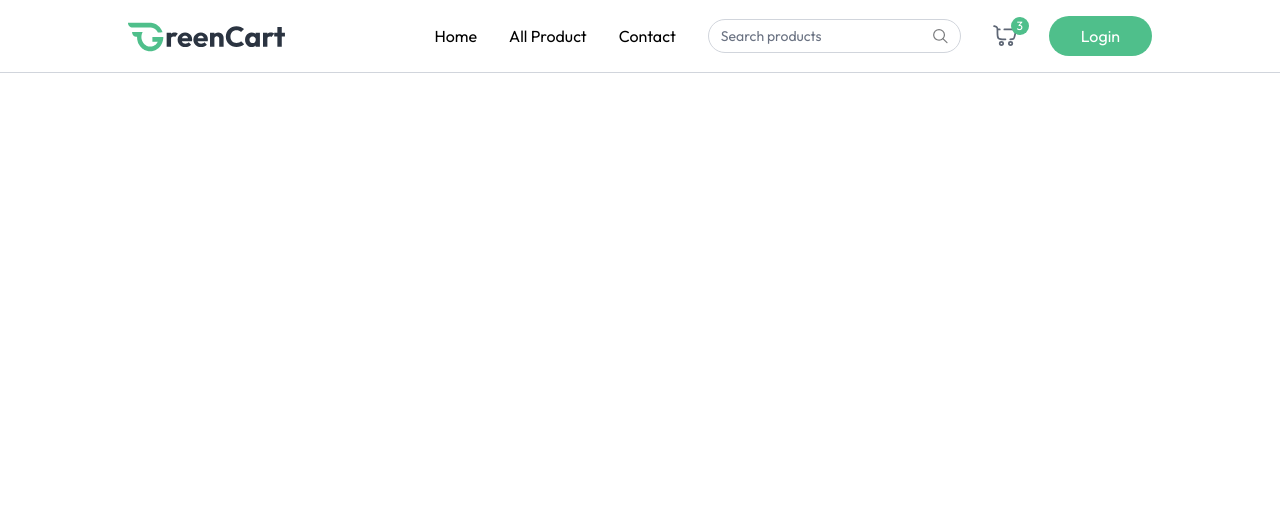
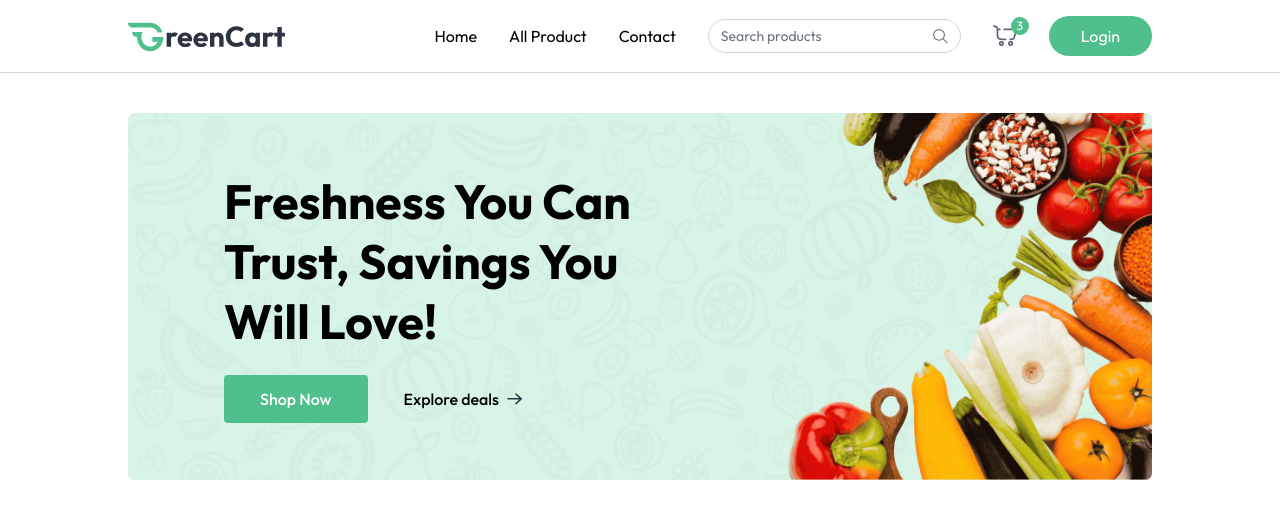
Before and after one commit to huytdn/E-Commerce-App-, a React (Vite) app in the folder greencart/: page / in a window 1280 px wide. Shown: the top 518 px of the page. Built offline with nearby package versions, Linux system fonts and the light colour scheme.

Commit message:
home page + mainbanner

```diff
--- a/greencart/src/App.jsx
+++ b/greencart/src/App.jsx
@@ -1,10 +1,21 @@
 import React from "react";
 import Navbar from "./components/Navbar";
+import Home from "./pages/Home";
+import { Route, Routes, useLocation } from "react-router-dom";
 
 const App = () => {
+  const isSellerPath = useLocation().pathname.includes("seller");
+
   return (
     <div>
-      <Navbar />
+      {isSellerPath ? null : <Navbar />}
+      <div
+        className={`${isSellerPath ? "" : "px-6 md:px-16 lg:px-24 xl:px-32"}`}
+      >
+        <Routes>
+          <Route path="/" element={<Home />} />
+        </Routes>
+      </div>
     </div>
   );
 };
--- /dev/null
+++ b/greencart/src/components/MainBanner.jsx
@@ -0,0 +1,52 @@
+import React from "react";
+import { assets } from "../assets/assets";
+import { Link } from "react-router-dom";
+
+const MainBanner = () => {
+  return (
+    <div className="relative">
+      <img
+        src={assets.main_banner_bg}
+        alt="banner"
+        className="w-full hidden md:block"
+      />
+      <img
+        src={assets.main_banner_bg_sm}
+        alt="banner"
+        className="w-full md:hidden"
+      />
+      <div className="absolute inset-0 flex flex-col items-center md:items-start justify-end md:justify-center pb-24 md:pb-0 px-4 md:pl-18 lg:pl-24">
+        <h1 className="text-3xl md:text-4xl lg:text-5xl font-bold text-center md:text-left max-w-72 md:max-w-80 lg:max-w-105 leading-tight lg:leading-15">
+          Freshness You Can Trust, Savings You Will Love!
+        </h1>
+        <div className="flex items-center mt-6 font-medium">
+          <Link
+            to={"/products"}
+            className="group flex items-center gap-2 px-7 md:px-9 py-3 bg-primary hover:bg-primary-dull transition rounded text-white cursor-pointer"
+          >
+            Shop Now
+            <img
+              src={assets.white_arrow_icon}
+              alt="arrow"
+              className="md:hidden transition group-focus:translate-x-1"
+            />
+          </Link>
+
+          <Link
+            to={"/products"}
+            className="group hidden md:flex items-center gap-2 px-9 py-3 cursor-pointer"
+          >
+            Explore deals
+            <img
+              src={assets.black_arrow_icon}
+              alt="arrow"
+              className="transition group-hover:translate-x-1"
+            />
+          </Link>
+        </div>
+      </div>
+    </div>
+  );
+};
+
+export default MainBanner;
--- /dev/null
+++ b/greencart/src/pages/Home.jsx
@@ -0,0 +1,12 @@
+import React from "react";
+import MainBanner from "../components/MainBanner";
+
+const Home = () => {
+  return (
+    <div className="mt-10">
+      <MainBanner />
+    </div>
+  );
+};
+
+export default Home;
```
